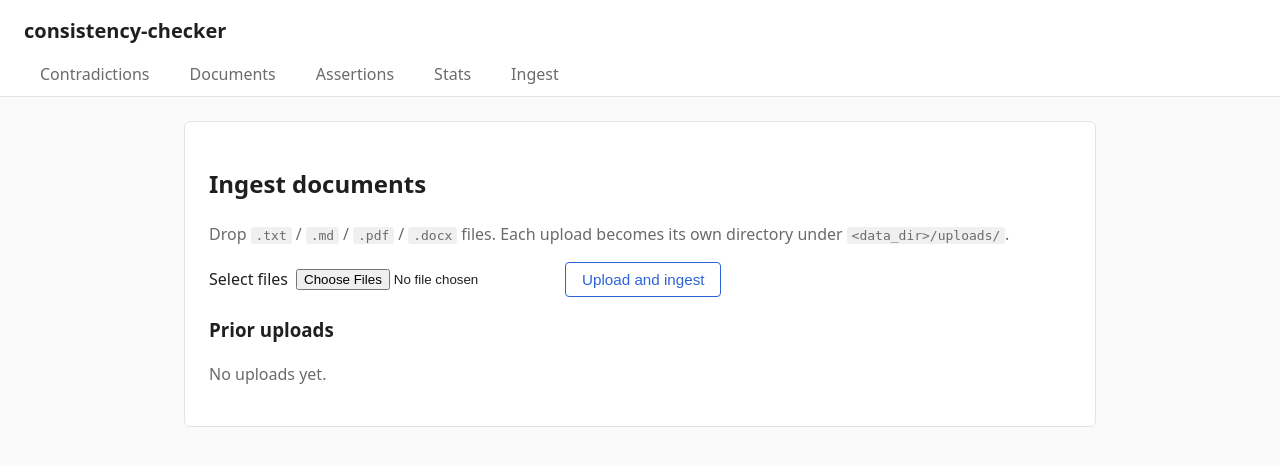
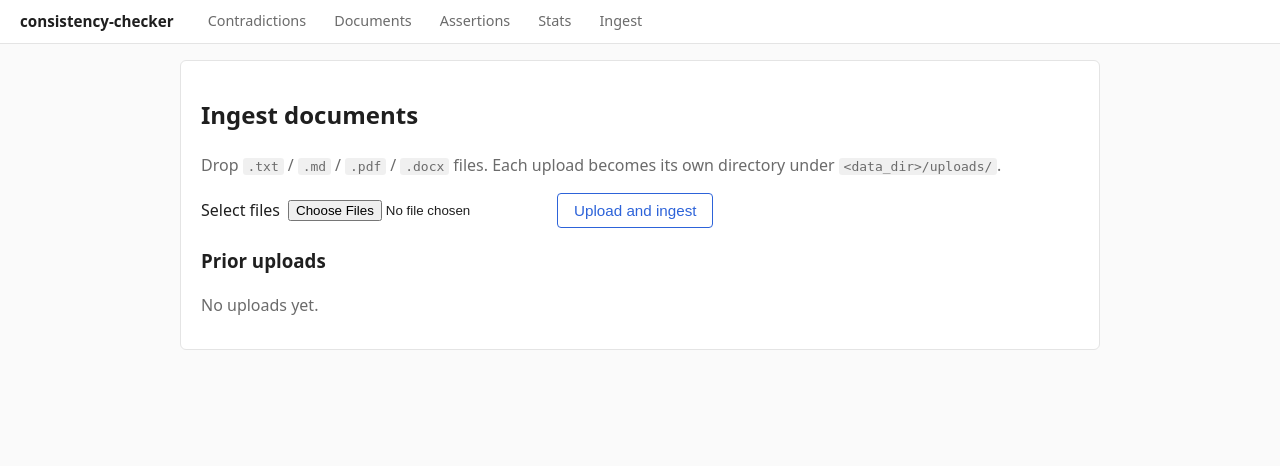
Before and after one commit to toddaerickson/contradictionchecker, a FastAPI app: template consistency_checker/web/templates/cc_ingest.html in a window 1280 px wide. Shown: the top 466 px of the page. Run offline with FastAPI, Linux system fonts and the light colour scheme; the template is opened without the code that fills it, so the values that code supplies are empty; parts of the project's set-up code (start-up, migrations or seed data) failed here and were passed over.

Commit message:
fix(web): compact UI, multi-party counter, markdown and link fixes
- Header collapses to a single 44px flex row; section/banner padding trimmed
  for a denser page.
- Stats panel gains a Multi-party counter drawn from iter_multi_party_findings
  (both live-poll and final templates).
- Literal underscore markdown in cc_contradictions.html replaced with plain text.
- Run-id in contradictions header is now an HTMX link to the Stats tab.

Co-Authored-By: Claude Sonnet 4.6 <noreply@anthropic.com>

```diff
--- a/consistency_checker/web/app.py
+++ b/consistency_checker/web/app.py
@@ -72,14 +72,20 @@ def _infer_run_status(run: Any) -> str:
     return "none" if run is None else str(run.run_status)
 
 
-def _live_counters(run: Any) -> dict[str, Any]:
+def _live_counters(run: Any, audit: Any = None) -> dict[str, Any]:
     """Counters in a shape shared by the live and final stats templates."""
+    n_multi_party_findings = (
+        sum(1 for _ in audit.iter_multi_party_findings(run_id=run.run_id))
+        if audit is not None
+        else None
+    )
     return {
         "run_id": run.run_id,
         "n_assertions": run.n_assertions,
         "n_pairs_gated": run.n_pairs_gated,
         "n_pairs_judged": run.n_pairs_judged,
         "n_findings": run.n_findings,
+        "n_multi_party_findings": n_multi_party_findings,
         "started_at": run.started_at.isoformat(timespec="seconds") if run.started_at else None,
         "finished_at": run.finished_at.isoformat(timespec="seconds") if run.finished_at else None,
     }
@@ -519,7 +525,7 @@ def create_app(
         try:
             run = audit.most_recent_run()
             status = _infer_run_status(run)
-            counters = _live_counters(run) if run is not None else None
+            counters = _live_counters(run, audit) if run is not None else None
         finally:
             store.close()
         return templates.TemplateResponse(
@@ -543,7 +549,7 @@ def create_app(
             if run is None:
                 raise HTTPException(status_code=404, detail=f"run {run_id} not found")
             status = _infer_run_status(run)
-            counters = _live_counters(run)
+            counters = _live_counters(run, audit)
         finally:
             store.close()
         template = (
--- a/consistency_checker/web/static/cc_style.css
+++ b/consistency_checker/web/static/cc_style.css
@@ -23,28 +23,38 @@ body {
 }
 
 .cc-header {
+  display: flex;
+  align-items: stretch;
+  gap: 1.25rem;
+  padding: 0 1.25rem;
   border-bottom: 1px solid var(--cc-border);
-  padding: 1rem 1.5rem 0;
   background: white;
+  height: 44px;
 }
 
 .cc-header h1 {
-  margin: 0 0 0.5rem;
-  font-size: 1.25rem;
+  margin: 0;
+  font-size: 0.95rem;
+  font-weight: 700;
+  white-space: nowrap;
+  display: flex;
+  align-items: center;
 }
 
 .cc-tabs {
   display: flex;
-  gap: 0.5rem;
-  margin-top: 0.5rem;
+  gap: 0;
 }
 
 .cc-tab {
-  padding: 0.5rem 1rem;
+  padding: 0 0.875rem;
   text-decoration: none;
   color: var(--cc-muted);
   border-bottom: 2px solid transparent;
   cursor: pointer;
+  display: flex;
+  align-items: center;
+  font-size: 0.9rem;
 }
 
 .cc-tab:hover { color: var(--cc-fg); }
@@ -55,12 +65,12 @@ body {
 }
 
 main {
-  padding: 1.5rem;
+  padding: 1rem 1.25rem;
   max-width: 960px;
   margin: 0 auto;
 }
 
-.cc-section { background: white; padding: 1.5rem; border: 1px solid var(--cc-border); border-radius: 6px; }
+.cc-section { background: white; padding: 1rem 1.25rem; border: 1px solid var(--cc-border); border-radius: 6px; }
 .cc-muted { color: var(--cc-muted); }
 
 .cc-upload-form { display: flex; align-items: center; gap: 1rem; margin: 1rem 0; }
@@ -94,7 +104,7 @@ code { background: rgba(0,0,0,0.06); padding: 0.05rem 0.3rem; border-radius: 3px
   background: #f4f6fb;
   border: 1px solid #d0d8ec;
   text-align: center;
-  padding: 2rem 1rem;
+  padding: 1.25rem 1rem;
 }
 .cc-banner h2 { margin-top: 0; }
 
--- a/consistency_checker/web/templates/cc__stats_final.html
+++ b/consistency_checker/web/templates/cc__stats_final.html
@@ -10,6 +10,7 @@
     <div><dt>Pairs gated</dt><dd>{{ counters.n_pairs_gated }}</dd></div>
     <div><dt>Pairs judged</dt><dd>{{ counters.n_pairs_judged }}</dd></div>
     <div><dt>Findings</dt><dd>{{ counters.n_findings }}</dd></div>
+    {% if counters.n_multi_party_findings is not none %}<div><dt>Multi-party</dt><dd>{{ counters.n_multi_party_findings }}</dd></div>{% endif %}
   </dl>
 
   <p>
--- a/consistency_checker/web/templates/cc__stats_live.html
+++ b/consistency_checker/web/templates/cc__stats_live.html
@@ -18,5 +18,6 @@
     <div><dt>Pairs gated</dt><dd>{{ counters.n_pairs_gated }}</dd></div>
     <div><dt>Pairs judged</dt><dd>{{ counters.n_pairs_judged }}</dd></div>
     <div><dt>Findings</dt><dd>{{ counters.n_findings }}</dd></div>
+    {% if counters.n_multi_party_findings is not none %}<div><dt>Multi-party</dt><dd>{{ counters.n_multi_party_findings }}</dd></div>{% endif %}
   </dl>
 </div>
--- a/consistency_checker/web/templates/cc_contradictions.html
+++ b/consistency_checker/web/templates/cc_contradictions.html
@@ -20,7 +20,7 @@
     <header class="cc-section-header">
       <h2>Contradictions</h2>
       <p class="cc-muted">
-        Run <code>{{ run.run_id }}</code> —
+        <a hx-get="/tabs/stats" hx-target="#cc-tab-content" hx-push-url="true" style="color:inherit"><code>{{ run.run_id }}</code></a> —
         {{ run.n_assertions }} assertions / {{ run.n_pairs_judged }} pairs judged
       </p>
     </header>
@@ -60,7 +60,7 @@
         </tbody>
       </table>
     {% else %}
-      <p class="cc-muted">_No pair contradictions in this run._</p>
+      <p class="cc-muted">No pair contradictions in this run.</p>
     {% endif %}
 
     <h3>Multi-document conditional contradictions</h3>
@@ -94,7 +94,7 @@
         </tbody>
       </table>
     {% else %}
-      <p class="cc-muted">_No multi-document conditional contradictions._</p>
+      <p class="cc-muted">No multi-document conditional contradictions.</p>
     {% endif %}
   {% endif %}
 </section>
```
